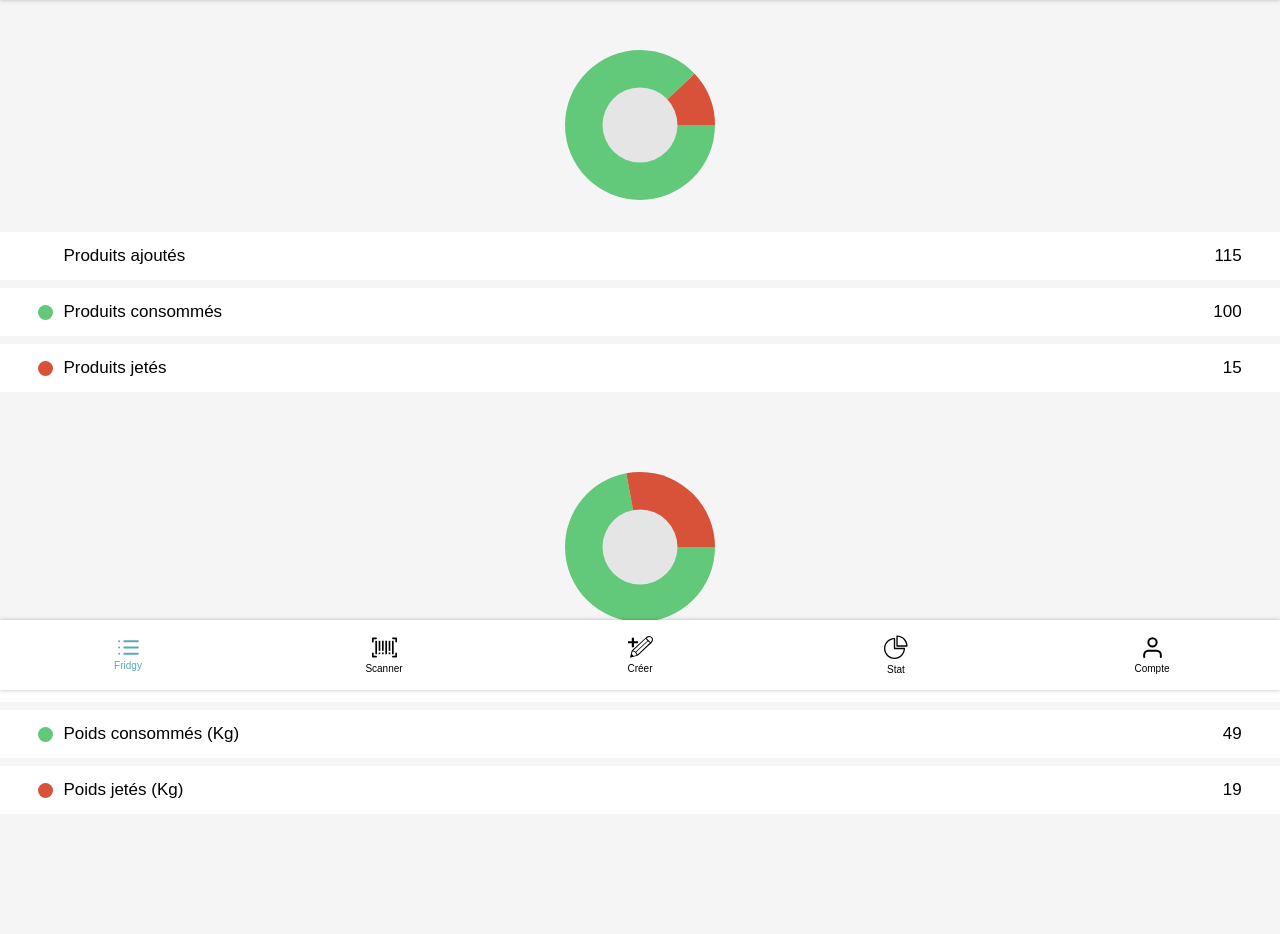
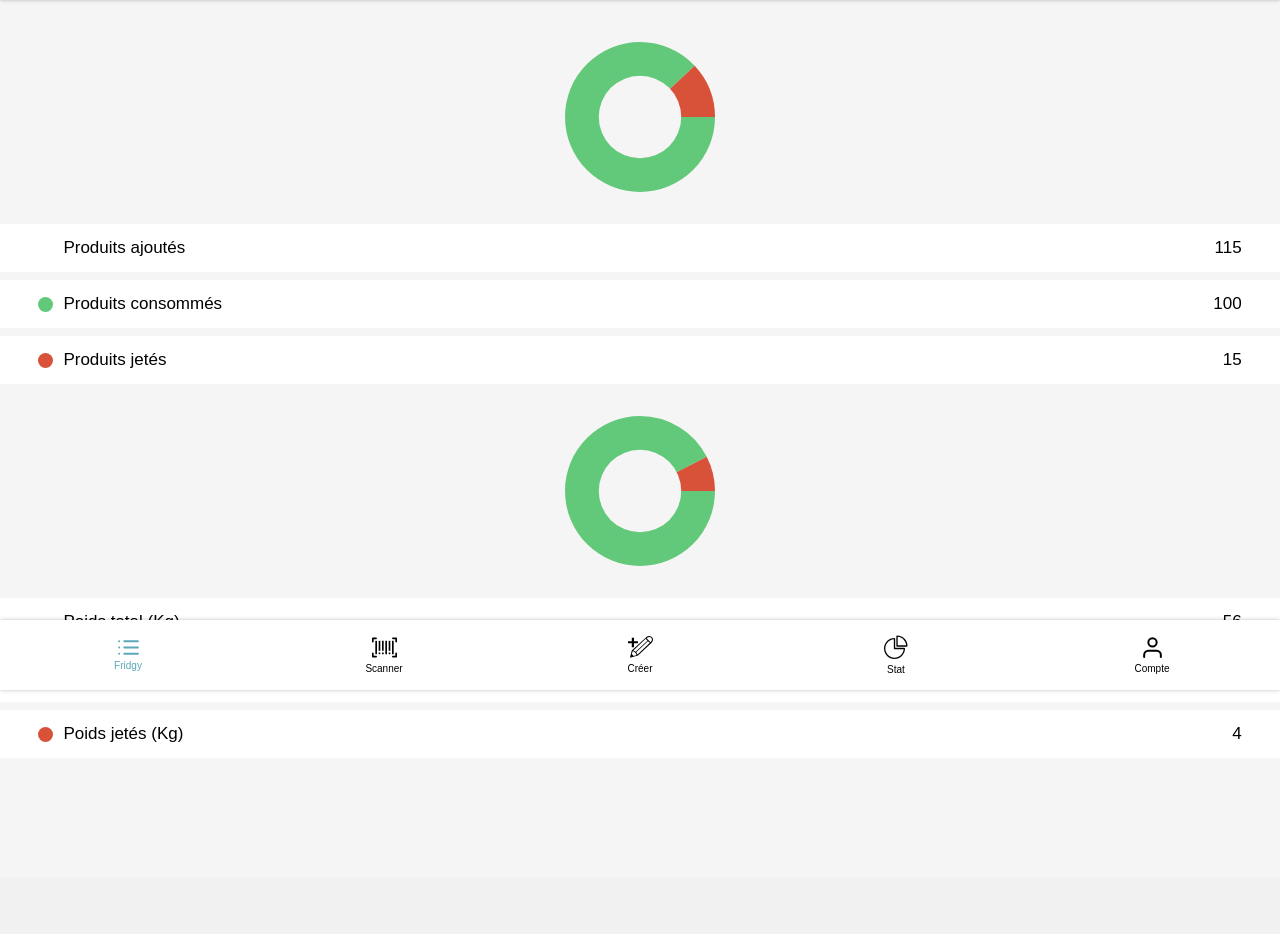
Before and after one commit to julien-wagentrutz/Fridgy, a PHP site: page /Pages/stats.html in a window 1280 px wide. Shown: the part 110-1044 px from the top of the page. After the commit the page ends 868 px from the top, so only its background shows below. Run offline with PHP 8.4, Linux system fonts and the light colour scheme; some libraries are stand-ins or nearby versions.

Commit message:
Stats some margins adjusts

```diff
--- a/Pages/stats.html
+++ b/Pages/stats.html
@@ -89,7 +89,7 @@
                             <div class="cardStatsRedDot"></div>
                             <p>Poids jetés (Kg)</p>
                         </div>
-                        <div class="cardStatsNumber">19</div>
+                        <div class="cardStatsNumber">4</div>
                     </div>
                 </div>
             </section>
--- a/Scripts/pieChart.js
+++ b/Scripts/pieChart.js
@@ -5,7 +5,7 @@ let datas1 = {
 
 let datas2 = {
     "Consommés": 49,
-    "Jetés": 19,
+    "Jetés": 4,
 }
 
 function drawPieSlice(ctx,centerX, centerY, radius, startAngle, endAngle, color ){
@@ -60,7 +60,7 @@ let Piechart = function(options){
                 this.options.doughnutHoleSize * Math.min(this.canvas.width/2,this.canvas.height/2),
                 0,
                 2 * Math.PI,
-                "#E5E5E5"
+                "#F6F5F5"
             )
         }
 
@@ -72,7 +72,7 @@ let firstDougnutChart = new Piechart(
         canvas:firstCanvas,
         data:datas1,
         colors:["#63C97A","#D85239"],
-        doughnutHoleSize:0.5
+        doughnutHoleSize:0.55
     }
 )
 firstDougnutChart.draw()
@@ -82,7 +82,7 @@ let secondDougnutChart = new Piechart(
         canvas:secondCanvas,
         data:datas2,
         colors:["#63C97A","#D85239"],
-        doughnutHoleSize:0.5
+        doughnutHoleSize:0.55
     }
 )
 secondDougnutChart.draw()
--- a/Styles/stats.css
+++ b/Styles/stats.css
@@ -1,6 +1,6 @@
 main
 {
-    margin-top: 20vh;
+    margin-top: 19vh;
     margin-bottom: 15vh;
     font-size: 17px;
 }
@@ -24,7 +24,7 @@ main
 
 .firstStatsContainer
 {
-    margin-bottom: 10vh;
+    margin-bottom: 4vh;
 }
 
 .cardStatsWhiteDot
```
